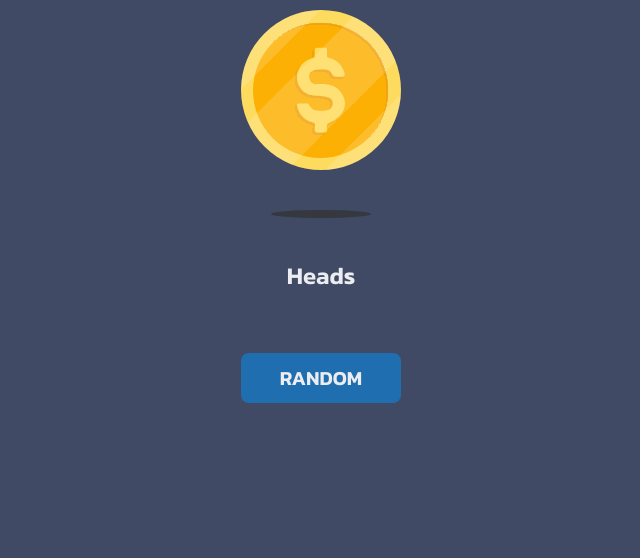
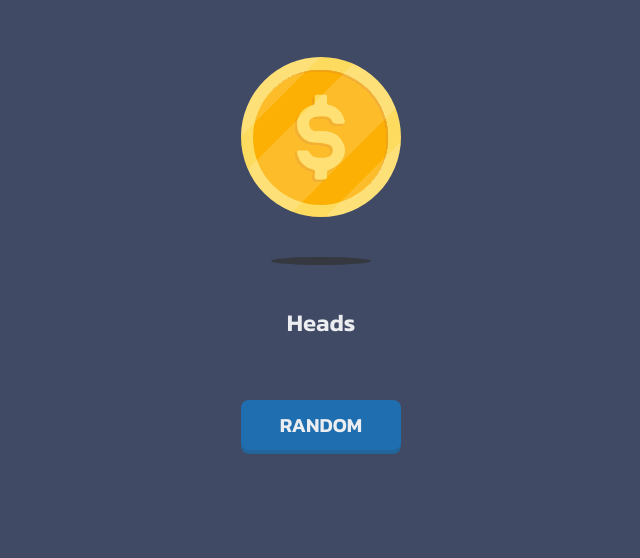
Before and after one commit to arturmauricioss/DevChallenges_Flip_The_Coin, a plain HTML site: page index.html in a window 1280 px wide. Shown: the part 242-800 px from the top of the page, without its empty margins (319-959 px from the left). Drawn offline with Linux system fonts and the light colour scheme.

Commit message:
melhorando o css

```diff
--- a/index.html
+++ b/index.html
@@ -13,13 +13,15 @@
     <link href="https://fonts.googleapis.com/css2?family=Kanit:ital,wght@0,100;0,200;0,300;0,400;0,500;0,600;0,700;0,800;0,900;1,100;1,200;1,300;1,400;1,500;1,600;1,700;1,800;1,900&display=swap" rel="stylesheet">
 </head>
 <body>
+    <main>
     <h1>Flip the coin</h1>
-    <p id="desc">Press the coin or the button to flip the coin</p>
+        <p id="desc">Press the coin or the button to flip the coin</p>
 
-    <img id="moeda" src="./assets/heads.svg" alt="">
-    <img id="sombra" src="./assets/shadow.svg" alt="">
-    <p id="lado">Heads</p>
-    <button>RANDOM</button>
+        <img id="moeda" src="./assets/heads.svg" alt="">
+        <img id="sombra" src="./assets/shadow.svg" alt="">
+        <p id="lado">Heads</p>
+        <button>RANDOM</button>
+    </main>
 
     <script src="script.js"></script>
 </body>
--- a/style.css
+++ b/style.css
@@ -9,53 +9,56 @@
     --cor3:#1F6FB0;
     --cor4:#404A65;
 }
+body, main{
+    display: flex;
+    align-items: center;
+}
+h1, p, button{
+    font-family: "Kanit", sans-serif;
+    color:var(--cor2);
+}
+p, button{
+    font-weight: 600;
+}
+#moeda, button{
+    width: 160px;
+    margin-top: 60px;
+}
+#sombra, #lado{
+    margin-top: 40px;
+}
+
 body{
     background-color: var(--cor4);
-    display: flex;
+    justify-content: center;
+    min-height: 100vh;
+}
+main{
     flex-direction: column;
-    text-align: center;
-    justify-content: center;
-    align-items: center;
 }
+
 h1{
-    font-family: "Kanit", sans-serif;
     font-weight: 900;
     font-size: 64px;
-    color:var(--cor2);
     margin-top: 48px;
     text-shadow: 2px 2px 0px var(--cor1);
     -webkit-text-stroke-width: 5px;
     -webkit-text-stroke-color: var(--cor1);
 }
+
 p{
-    font-family: "Kanit", sans-serif;
-    font-weight: 600;
     font-size: 24px;
-    color:var(--cor2);
 }
 #desc{
     margin-top: 12px;
 }
 
-#moeda{
-    width: 160px;
-    margin-top: 62px;
-}
-#sombra{
-    margin-top: 40px;
-}
-#lado{
-    margin-top: 40px;
-}
 button{
-    font-family: "Kanit", sans-serif;
-    font-weight: 600;
     font-size: 20px;
-    color:var(--cor2);
     background-color: var(--cor3);
     border: none;
-    width: 160px;
     height: 50px;
-    margin-top: 60px;
+    margin-bottom: 60px;
     border-radius: 8px;
+    box-shadow: 0px 4px 0px 0px #23649b;
 }
```
